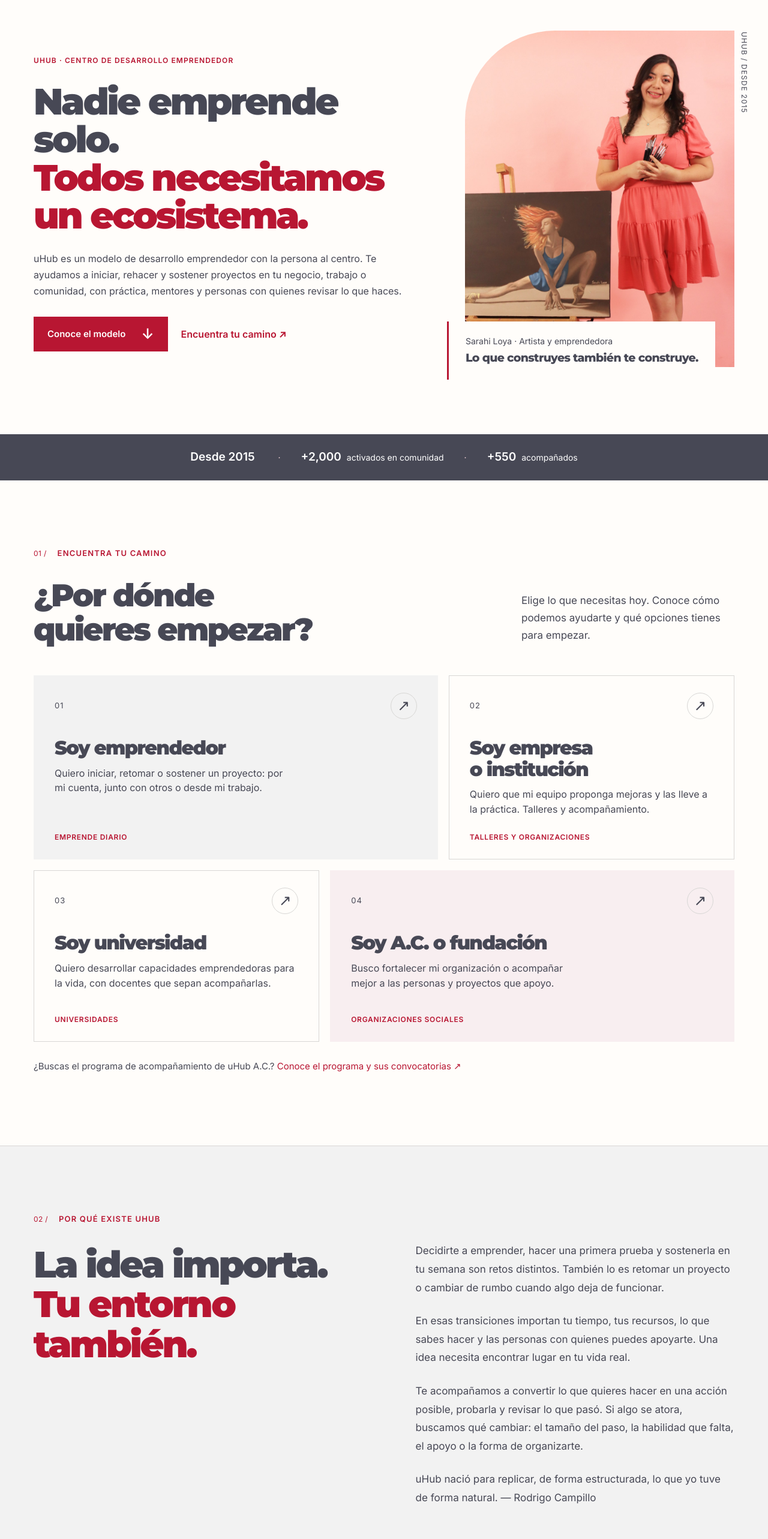
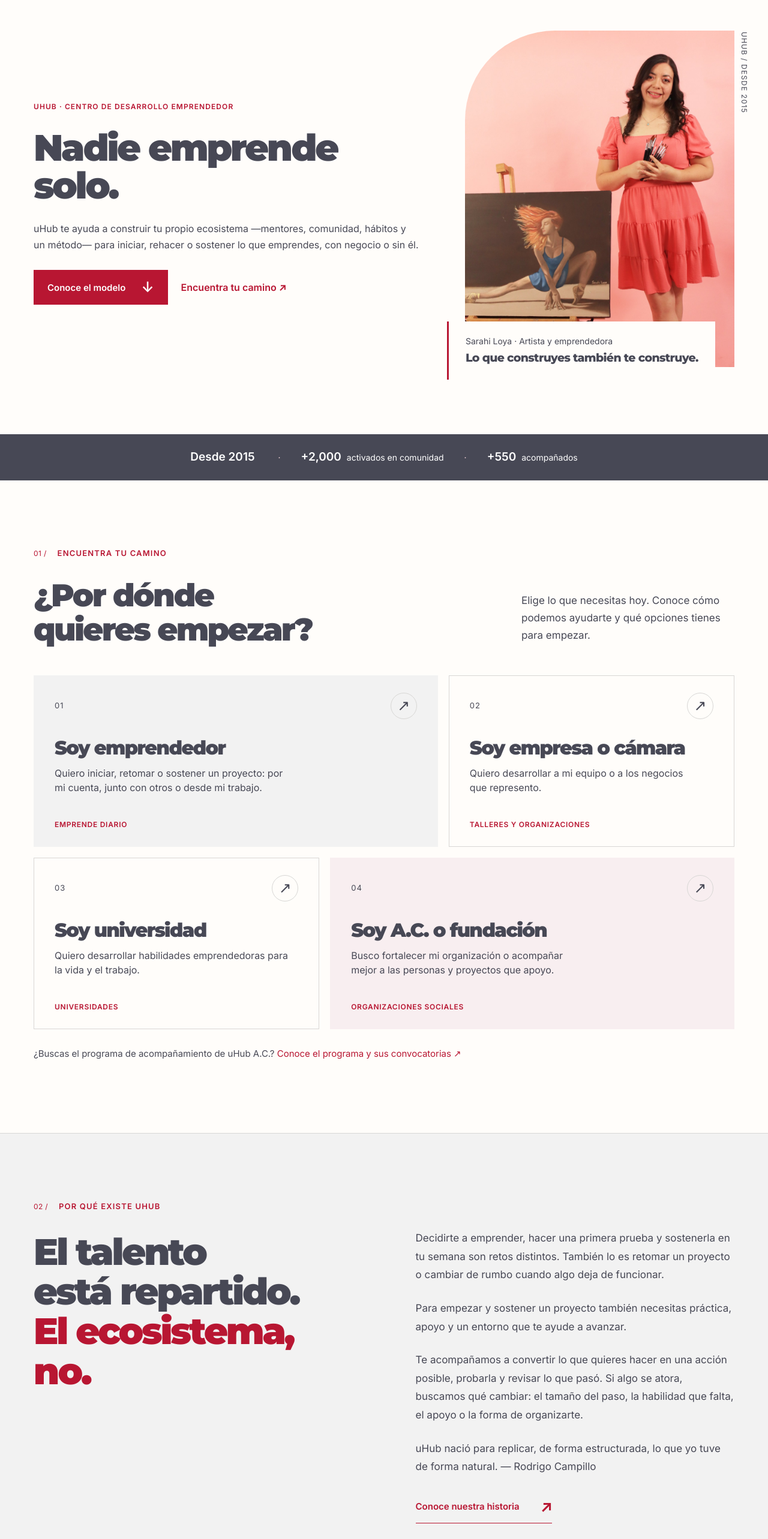
Before and after one commit to campillojesus-bot/uhub_mx_web, a Next.js app: page / in a window 1280 px wide. Shown: the part 140-2706 px from the top of the page at 60% size. Built offline with nearby package versions, Linux system fonts and the light colour scheme.

Commit message:
Alinear raíz y rector v1.1 con las cinco observaciones aprobadas

```diff
--- a/src/app/page.tsx
+++ b/src/app/page.tsx
@@ -10,14 +10,14 @@
     destination: "Emprende Diario",
   },
   {
-    name: "Soy empresa o institución",
-    text: "Quiero que mi equipo proponga mejoras y las lleve a la práctica. Talleres y acompañamiento.",
+    name: "Soy empresa o cámara",
+    text: "Quiero desarrollar a mi equipo o a los negocios que represento.",
     href: "/organizaciones",
     destination: "Talleres y organizaciones",
   },
   {
     name: "Soy universidad",
-    text: "Quiero desarrollar capacidades emprendedoras para la vida, con docentes que sepan acompañarlas.",
+    text: "Quiero desarrollar habilidades emprendedoras para la vida y el trabajo.",
     href: "/universidades",
     destination: "Universidades",
   },
@@ -44,13 +44,12 @@
               uHub · Centro de Desarrollo Emprendedor
             </p>
             <h1 id="home-title">
-              Nadie emprende solo. <em>Todos necesitamos un ecosistema.</em>
+              Nadie emprende solo.
             </h1>
             <p className="root-hero-lead">
-              uHub es un modelo de desarrollo emprendedor con la persona al centro.
-              Te ayudamos a iniciar, rehacer y sostener proyectos en tu negocio,
-              trabajo o comunidad, con práctica, mentores y personas con quienes
-              revisar lo que haces.
+              uHub te ayuda a construir tu propio ecosistema —mentores, comunidad,
+              hábitos y un método— para iniciar, rehacer o sostener lo que
+              emprendes, con negocio o sin él.
             </p>
             <div className="root-hero-actions"><a className="root-button" href="#modelo">Conoce el modelo <span aria-hidden="true">↓</span></a><a className="root-hero-secondary" href="#caminos">Encuentra tu camino ↗</a></div>
           </div>
@@ -142,8 +141,8 @@
                 <span>02 /</span> Por qué existe uHub
               </p>
               <h2 id="why-title">
-                La idea importa. <br />
-                <em>Tu entorno también.</em>
+                El talento está repartido. <br />
+                <em>El ecosistema, no.</em>
               </h2>
             </div>
             <div className="root-prose">
@@ -153,9 +152,8 @@
                 proyecto o cambiar de rumbo cuando algo deja de funcionar.
               </p>
               <p>
-                En esas transiciones importan tu tiempo, tus recursos, lo que
-                sabes hacer y las personas con quienes puedes apoyarte. Una
-                idea necesita encontrar lugar en tu vida real.
+                Para empezar y sostener un proyecto también necesitas práctica,
+                apoyo y un entorno que te ayude a avanzar.
               </p>
               <p>
                 Te acompañamos a convertir lo que quieres hacer en una acción
@@ -164,33 +162,34 @@
                 falta, el apoyo o la forma de organizarte.
               </p>
               <p>uHub nació para replicar, de forma estructurada, lo que yo tuve de forma natural. <span>— Rodrigo Campillo</span></p>
+              <a className="root-text-link" href="/nosotros">Conoce nuestra historia <Arrow /></a>
             </div>
           </div>
         </section>
 
         <section className="root-model root-container root-section" id="modelo" aria-labelledby="model-title">
           <p className="root-eyebrow"><span>03 /</span> El Modelo uHub</p>
-          <div className="root-heading-row"><h2 id="model-title">El centro eres tú.<br /><em>Alrededor, lo que necesitas.</em></h2><p>El modelo reúne tres cosas: capacidades que desarrollas, personas y hábitos que te sostienen, y un camino al que puedes volver cuando tu situación cambia.</p></div>
+          <div className="root-heading-row"><h2 id="model-title">El centro eres tú.<br /><em>Alrededor, lo que necesitas para lograrlo.</em></h2><p>El modelo reúne las capacidades que desarrollas, el ecosistema que construyes y las instituciones que acompañan ese desarrollo.</p></div>
           <div className="root-model-layers">
             <article><span>01 · La persona</span><h3>Lo que crece en ti</h3><p>Mentalidad y propósito, habilidades, disciplina y liderazgo. No tienes que dominarlo todo antes de empezar.</p></article>
             <article><span>02 · Tu ecosistema</span><h3>Con quién avanzas</h3><p>Mentores para revisar decisiones, especialistas según el reto, comunidad para compartir y hábitos que caben en tu semana.</p></article>
-            <article><span>03 · El camino</span><h3>Qué haces después</h3><p>Ubicas tu punto de partida, pruebas una acción real, revisas lo ocurrido y ajustas. El recorrido se repite cuando emprendes algo nuevo.</p></article>
+            <article><span>03 · Quienes necesitan que avances</span><h3>Las instituciones</h3><p>Trabajamos con instituciones para que lo aprendido se convierta en acciones y mejoras concretas.</p></article>
           </div>
           <a className="root-text-link" href="/como-lo-hacemos">Explora el acompañamiento paso a paso <Arrow /></a>
         </section>
 
         <section
           className="root-cycle root-container root-section"
-          id="ciclo"
+          id="como-lo-hacemos"
           aria-labelledby="cycle-title"
         >
+          <span id="ciclo" aria-hidden="true" />
           <p className="root-eyebrow">
             <span>04 /</span> El recorrido
           </p>
           <div className="root-heading-row">
             <h2 id="cycle-title">
-              Un camino al <br />
-              que puedes volver.
+              Un camino que recorres con práctica, acompañamiento y seguimiento.
             </h2>
             <p>
               Explora dónde estás, cómo te acompañamos y qué avance puedes
@@ -198,15 +197,17 @@
             </p>
           </div>
           <CycleWheel />
+          <div className="root-practice-summary">
+            <h3>La práctica</h3>
+            <p>Eliges un reto real, acuerdas tres acciones, lo revisas con alguien y dejas evidencia. Prototipos, no ideas.</p>
+            <p>La frecuencia y el alcance del acompañamiento dependen de cada oferta.</p>
+            <a className="root-text-link" href="/como-lo-hacemos">Ver cómo lo hacemos <Arrow /></a>
+          </div>
           <div className="root-cycle-takeaway" id="resultado">
             <strong>Emprender no es lo que haces. Es en quién te conviertes.</strong>
             <p>El objetivo es que puedas seguir emprendiendo durante tu vida: con un negocio, dentro de una organización o en tu comunidad. El proyecto puede cambiar; lo aprendido va contigo.</p>
           </div>
-          <details className="root-consolidar">
-            <summary>¿Y la etapa Consolidar?</summary>
-            <p>Consolidar es una etapa complementaria de formación técnica para profesionalizar un proyecto cuando lo necesita. Puede realizarse con aliados especializados y forma parte del programa anual de uHub A.C.; no es un paso obligatorio de todas las rutas.</p>
-            <a className="root-text-link" href="/como-lo-hacemos">Cómo se articula con el recorrido <Arrow /></a>
-          </details>
+
         </section>
 
         <section className="root-origin root-section" id="trayectoria" aria-labelledby="origin-title">
--- a/src/app/root-home.css
+++ b/src/app/root-home.css
@@ -1904,3 +1904,8 @@
 
 .institutional-route-note { padding: 24px 0; margin: 0; border-top: 1px solid var(--root-border); }
 .institutional-route-note a { color: var(--red); font-weight: 600; text-underline-offset: 4px; }
+
+/* Approved content clarification; the broader visual rebuild remains a proposal. */
+.root-practice-summary { max-width: 850px; margin: 28px 0 40px; padding: 28px 0; border-block: 1px solid var(--root-border); }
+.root-practice-summary h3 { font-size: 26px; margin: 0 0 14px; }
+.root-practice-summary p { font-size: 17px; line-height: 1.75; margin: 0 0 16px; }
```
Also changed, not shown: 2 other files (tests, documents, lock files or other folders).
